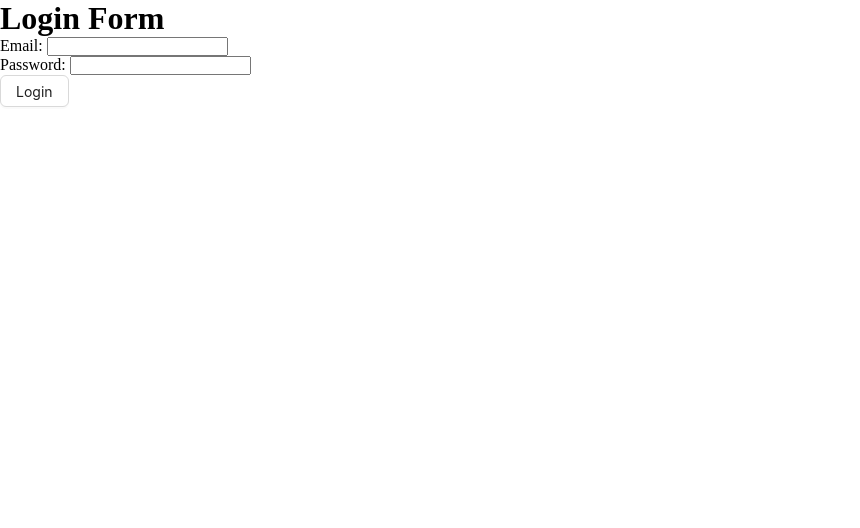
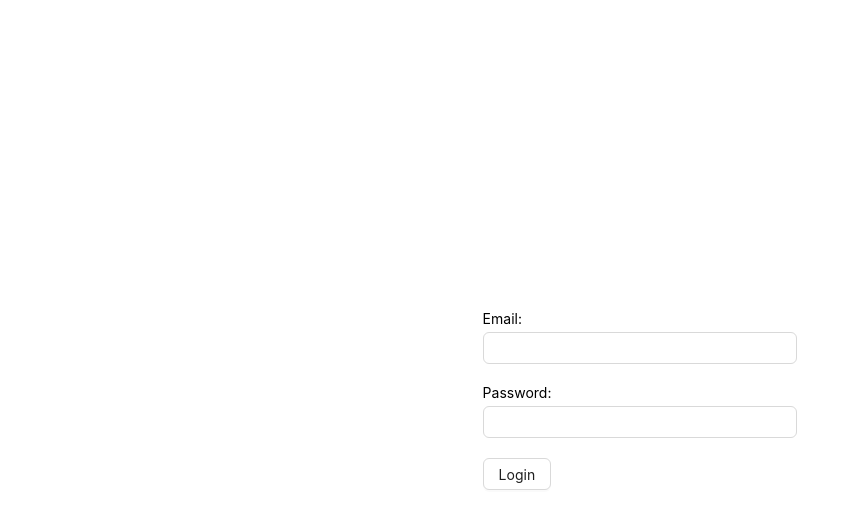
Before and after one commit to yeasinrafee/antd-rhf-reuseable, a React (Vite) app: page /login in a window 1280 px wide. Shown: the top 528 px of the page, without its empty margins (0-860 px from the left). Built offline with nearby package versions, Linux system fonts and the light colour scheme.

Commit message:
Reusable form and input using atnd and react-hook-form

```diff
--- a/src/components/ui/form/AntdRHFInput.tsx
+++ b/src/components/ui/form/AntdRHFInput.tsx
@@ -1,11 +1,21 @@
-import { useFormContext } from 'react-hook-form';
+import { Input } from 'antd';
+import { Controller } from 'react-hook-form';
 
 export default function AntdRHFInput({ type, name, label }) {
-  const { register } = useFormContext();
   return (
-    <div>
+    <div style={{ marginBottom: '20px' }}>
       {label ? <label htmlFor={name}>{label}</label> : null}
-      <input type={type} id={name} {...register(name)} />
+      <Controller
+        name={name}
+        render={({ field }) => (
+          <Input
+            {...field}
+            type={type}
+            id={name}
+            style={{ marginTop: '5px' }}
+          />
+        )}
+      />
     </div>
   );
 }
--- a/src/pages/Login.tsx
+++ b/src/pages/Login.tsx
@@ -1,4 +1,4 @@
-import { Button } from 'antd';
+import { Button, Row } from 'antd';
 import AntdRHFInput from '../components/ui/form/AntdRHFInput';
 import AntdRHForm from '../components/ui/form/AntdRHForm';
 
@@ -8,8 +8,7 @@ export default function Login() {
   };
 
   return (
-    <div>
-      <h1>Login Form</h1>
+    <Row justify='center' align='middle' style={{ height: '100vh' }}>
       <div>
         <AntdRHForm onSubmit={onSubmit}>
           <AntdRHFInput label='Email: ' type='text' name='email' />
@@ -17,6 +16,6 @@ export default function Login() {
           <Button htmlType='submit'>Login</Button>
         </AntdRHForm>
       </div>
-    </div>
+    </Row>
   );
 }
```
